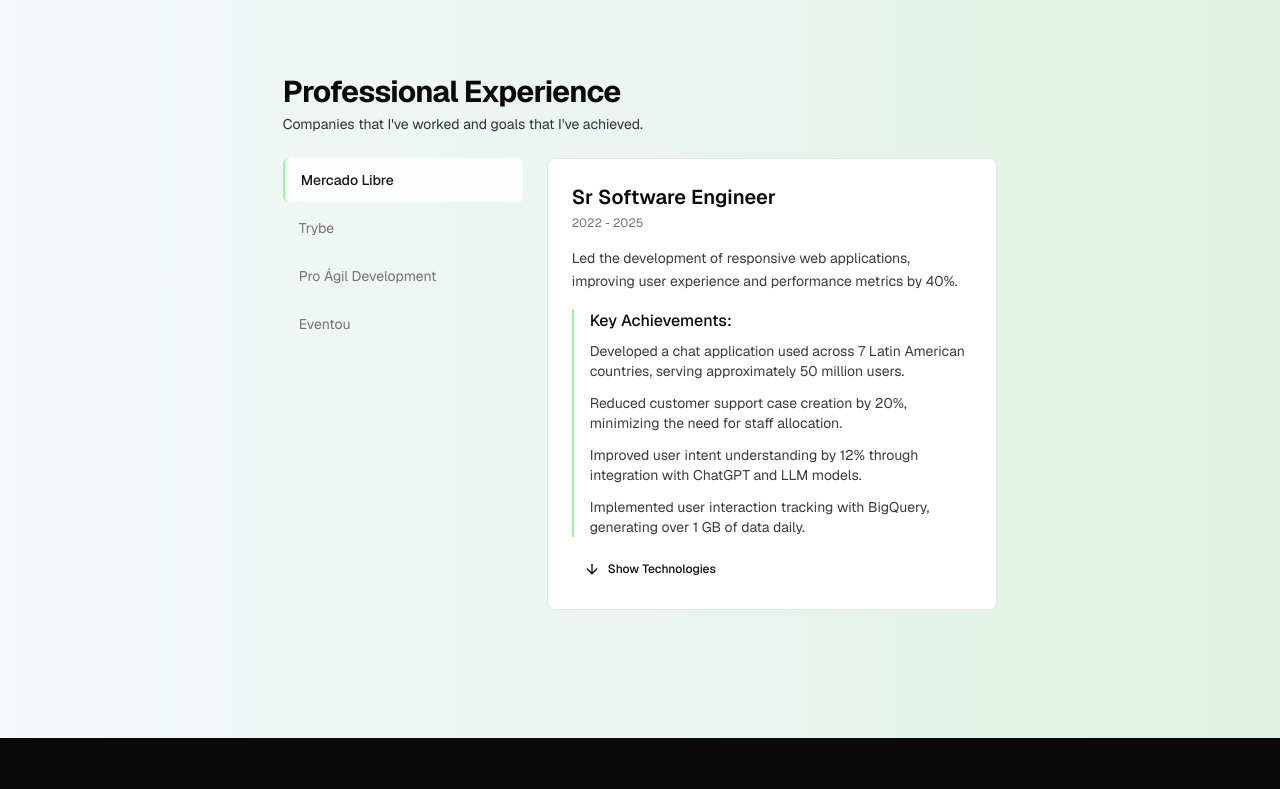
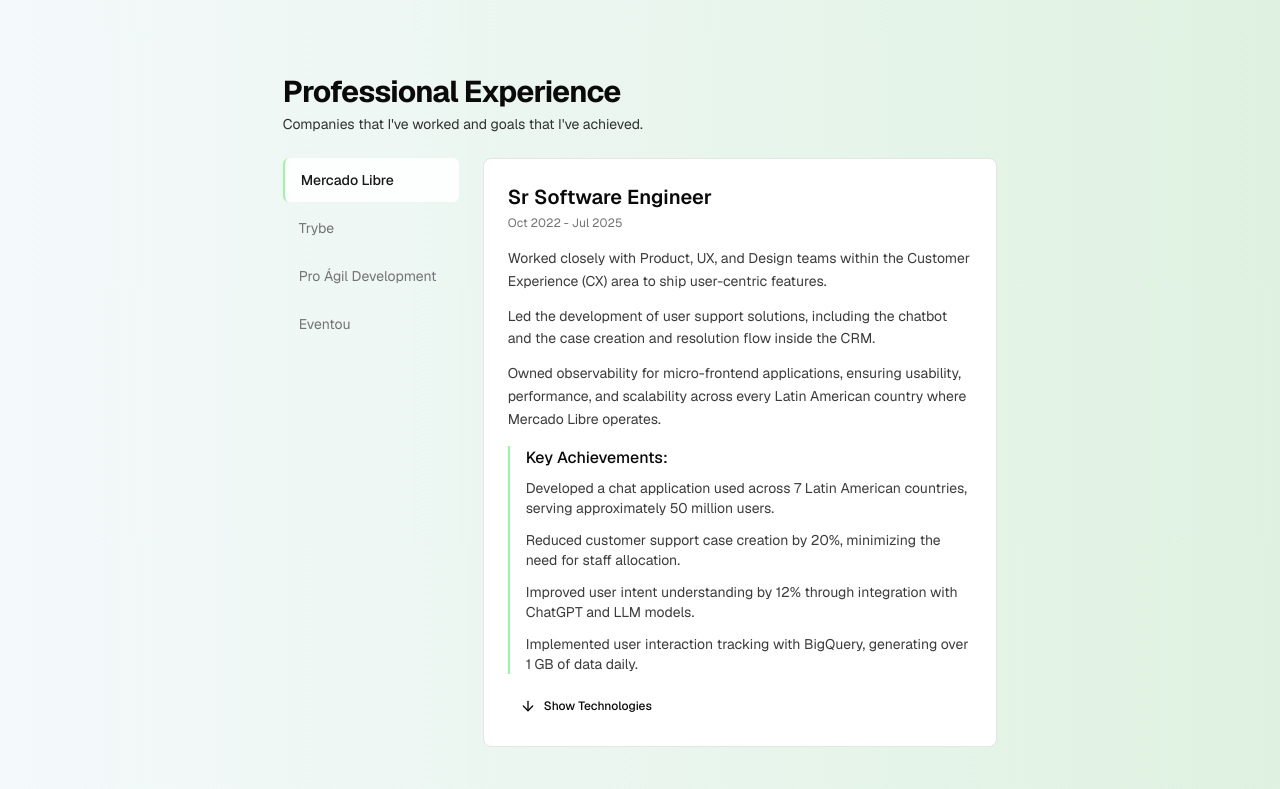
Before and after one commit to MurilloWolf/mwolfc, a Next.js app: page / in a window 1280 px wide. Shown: the part 2000-2789 px from the top of the page. Built offline with nearby package versions, Linux system fonts and the light colour scheme.

Commit message:
feat: increase job experience

```diff
--- a/src/app/page.tsx
+++ b/src/app/page.tsx
@@ -5,7 +5,6 @@
 import { Button } from "@/components/ui/button";
 import { Badge } from "@/components/ui";
 import {
-  Footer,
   InfinitCarrousel,
   ProjectList,
   TestimonialSection,
--- a/src/components/system/Header.tsx
+++ b/src/components/system/Header.tsx
@@ -84,6 +84,7 @@
           href="/"
           className=" text-lg font-semibold uppercase tracking-[0.3em] text-zinc-900 dark:text-zinc-100"
         >
+          <h1 className="hidden">Murillo Wolf Cavalheiro</h1>
           <span className="group inline-flex hover:tracking-normal transition-all duration-300 ease-in-out">
             m <span className="group-[&:hover]:hidden">.</span>
             <span className="hidden group-[&:hover]:block mr-2">urillo</span>
--- a/src/components/system/ProfessionalExperience.tsx
+++ b/src/components/system/ProfessionalExperience.tsx
@@ -9,14 +9,14 @@
   role: string;
   period: string;
   technologies: string[];
-  description: string;
+  description: string[];
   goals: string[];
 }
 const experiences: Experience[] = [
   {
     company: "Mercado Libre",
     role: "Sr Software Engineer",
-    period: "2022 - 2025",
+    period: "Oct 2022 - Jul 2025",
     technologies: [
       "Next.js",
       "TypeScript",
@@ -38,13 +38,16 @@
       "Improved user intent understanding by 12% through integration with ChatGPT and LLM models.",
       "Implemented user interaction tracking with BigQuery, generating over 1 GB of data daily.",
     ],
-    description:
-      "Led the development of responsive web applications, improving user experience and performance metrics by 40%.",
+    description: [
+      "Worked closely with Product, UX, and Design teams within the Customer Experience (CX) area to ship user-centric features.",
+      "Led the development of user support solutions, including the chatbot and the case creation and resolution flow inside the CRM.",
+      "Owned observability for micro-frontend applications, ensuring usability, performance, and scalability across every Latin American country where Mercado Libre operates.",
+    ],
   },
   {
     company: "Trybe",
     role: "Middle Software Engineer",
-    period: "2020 - 2022",
+    period: "Feb 2020 - Oct 2022",
     technologies: [
       "JavaScript",
       "Node.js",
@@ -57,8 +60,13 @@
       "PostgreSQL",
       "Docker",
     ],
-    description:
-      "Built and maintained multiple client projects, focusing on scalable architecture and clean code practices.",
+    description: [
+      "Developed a comprehensive educational platform providing development content, including instructional videos and coding examples, while tracking course progress.",
+      "Taught classes and addressed student inquiries on development topics, fostering a collaborative learning environment.",
+      "Automated various employee tasks through Slack integrations, enhancing operational efficiency.",
+      "Created automated tests to validate student projects, ensuring high quality and adherence to best practices.",
+      "Updated and maintained the lesson plans according to the market needs.",
+    ],
     goals: [
       "Built a learning platform for 2,400 students with video lessons, coding examples, and progress tracking.",
       "Conducted lectures and provided mentoring, fostering a collaborative learning environment.",
@@ -72,8 +80,11 @@
     role: "Junior Developer",
     period: "Jan 2019 - Dec 2019",
     technologies: ["React", "Jquery", "Redux", "SCSS"],
-    description:
-      "Contributed to the development of the company's main product, collaborating with cross-functional teams.",
+    description: [
+      "Collaborated on enhancing user interfaces and improving overall user experience for a legal administration software using Next.js.",
+      "Implemented design adjustments and optimizations that led to increased user satisfaction and efficiency.",
+      "Worked closely with cross-functional teams to ensure seamless integration of front-end components.",
+    ],
     goals: [
       "Improved UX and UI for legal software, leading to 7 new client acquisitions.",
       "Collaborated with cross-functional teams to integrate front-end components seamlessly.",
@@ -84,9 +95,19 @@
     company: "Eventou",
     role: "Intern Developer",
     period: "Jan 2018 - Dec 2018",
-    technologies: ["React", "Jquery", "Redux", "SCSS", "Bootstrap"],
-    description:
-      "Contributed to the development of the company's main product, collaborating with cross-functional teams.",
+    technologies: [
+      "React",
+      "React Native",
+      "Jquery",
+      "Redux",
+      "SCSS",
+      "Bootstrap",
+    ],
+    description: [
+      "Developed new interfaces and features for the event marketplace platform using React.",
+      "Enhanced user experience for mobile websites and made adjustments to native applications using React Native.",
+      "Created comprehensive documentation for software features and functionalities to streamline onboarding processes.",
+    ],
     goals: [
       "Fixed bugs on marketplace platform, enhancing user experience and satisfaction.",
       "Developed new pages and features, contributing to increase in user engagement.",
@@ -110,7 +131,7 @@
   return (
     <section>
       <div className="flex flex-col gap-6 lg:flex-row lg:items-start">
-        <div className="w-full lg:w-60 lg:flex-shrink-0">
+        <div className="w-full lg:w-44 lg:flex-shrink-0">
           <div className="flex gap-2 overflow-x-auto pb-2 lg:flex-col lg:gap-0 lg:space-y-1 lg:overflow-visible lg:pb-0">
             {experiences.map((exp, index) => (
               <button
@@ -139,9 +160,13 @@
               </p>
             </div>
 
-            <p className="text-sm text-foreground/80 leading-relaxed mb-4">
-              {experiences[selectedCompany].description}
-            </p>
+            <div className="mb-4 space-y-3 text-sm leading-relaxed text-foreground/80">
+              {experiences[selectedCompany].description.map(
+                (paragraph, descriptionIndex) => (
+                  <p key={descriptionIndex}>{paragraph}</p>
+                )
+              )}
+            </div>
             <div className="mb-4 border-l-2 border-[#9af6a3] pl-4">
               <h6 className="text-md font-medium text-foreground mb-2">
                 Key Achievements:
```
